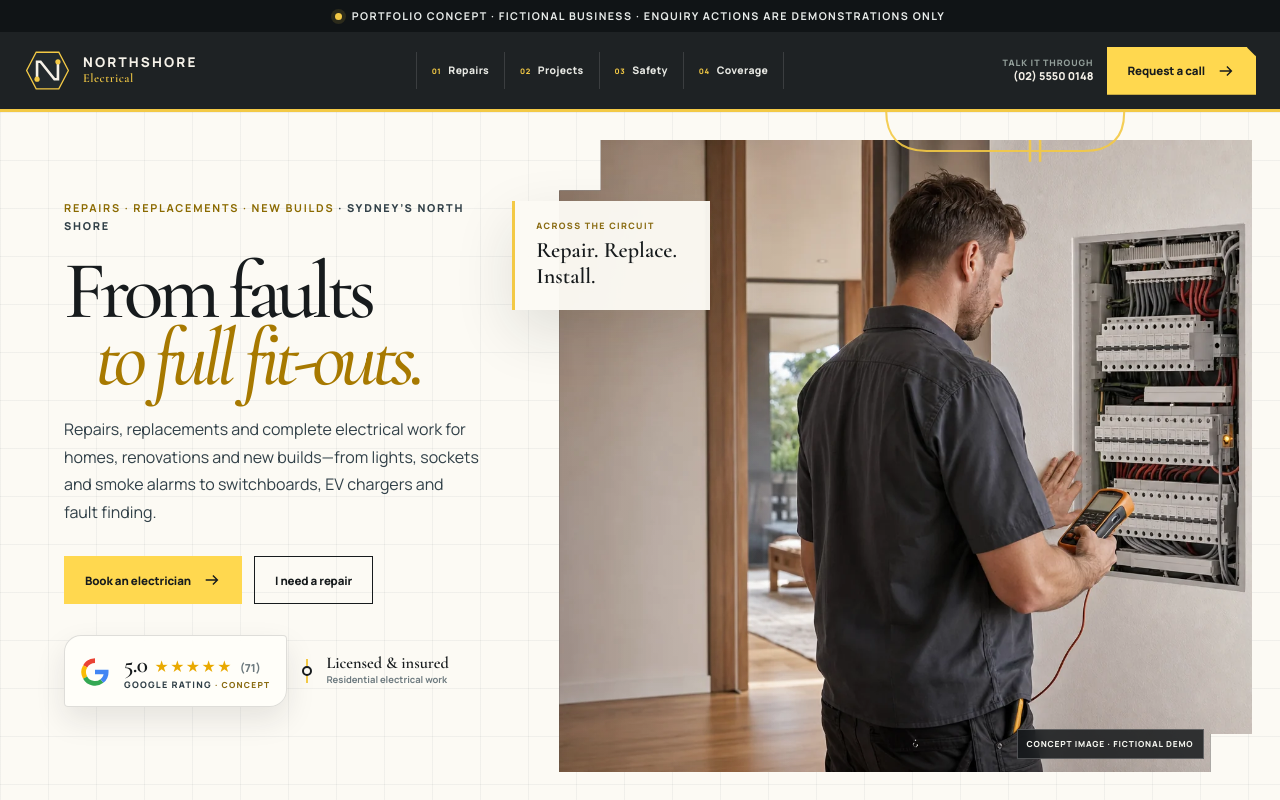
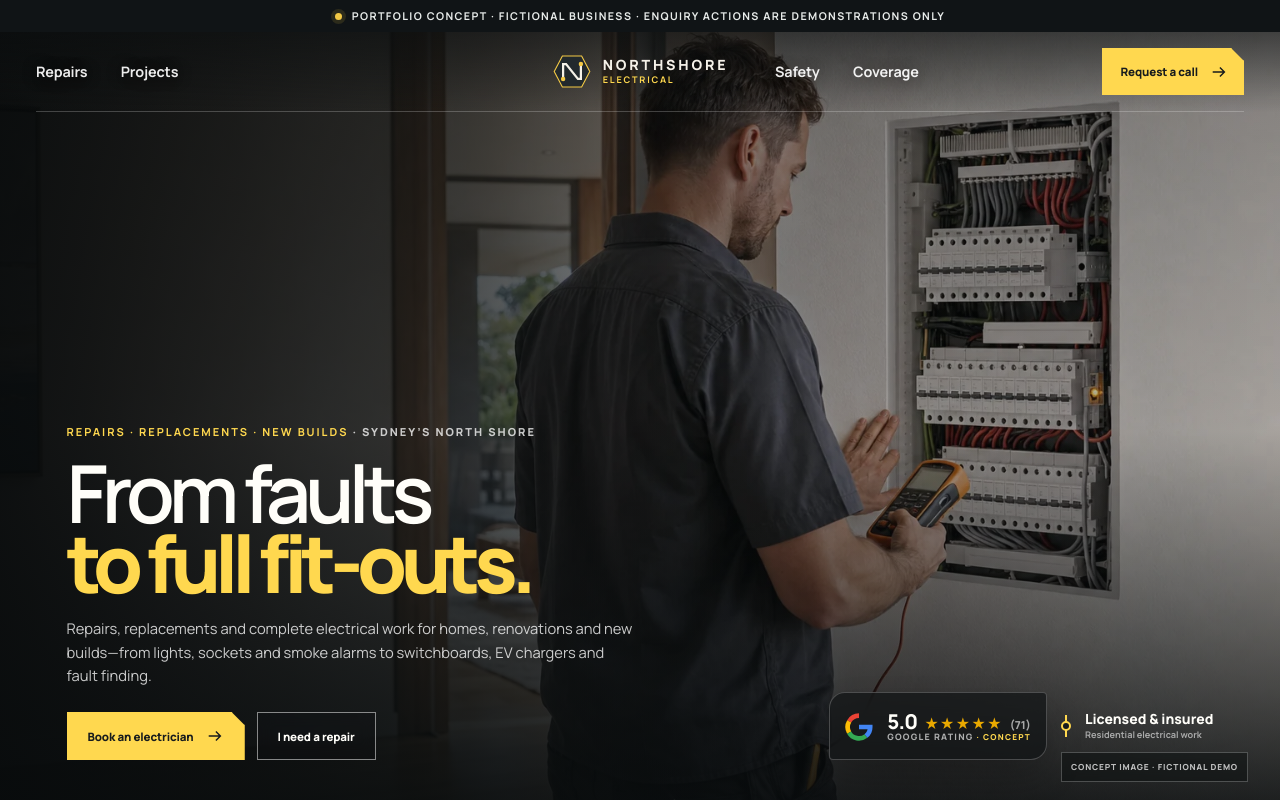
Before and after one commit to siterefresh-com-au/site-refresh, a plain HTML site: page electrician-demo.html in a window 1280 px wide. Shown: the top 800 px of the page. Drawn offline with nearby package versions, Linux system fonts and the light colour scheme.

Commit message:
Give Northshore a distinct full-bleed hero

```diff
--- a/electrician-demo.html
+++ b/electrician-demo.html
@@ -46,6 +46,7 @@
       --serif: "Cormorant Garamond", Georgia, serif;
       --max: 1240px;
       --header-h: 80px;
+      --demo-h: 32px;
     }
 
     *, *::before, *::after { box-sizing: border-box; }
@@ -109,59 +110,85 @@
     }
 
     .site-header {
-      position: sticky;
-      top: 0;
+      position: absolute;
+      top: var(--demo-h);
+      left: 0;
+      right: 0;
       z-index: 100;
       height: var(--header-h);
       color: var(--chalk);
-      background: rgba(23, 27, 29, .97);
-      border-bottom: 3px solid var(--yellow);
-      backdrop-filter: blur(14px);
+      background: linear-gradient(180deg, rgba(11, 14, 15, .55), transparent);
     }
     .header-inner {
-      width: min(var(--max), calc(100% - 48px));
+      position: relative;
+      width: min(1440px, calc(100% - 72px));
       height: 100%;
       margin-inline: auto;
       display: grid;
-      grid-template-columns: auto 1fr auto;
+      grid-template-columns: 1fr 270px 1fr;
       align-items: center;
-      gap: 34px;
+      border-bottom: 1px solid rgba(255, 255, 255, .22);
     }
-    .brand { display: inline-flex; align-items: center; gap: 12px; min-width: max-content; color: var(--chalk); }
-    .brand-mark { width: 47px; height: 43px; flex: 0 0 47px; }
-    .brand-type { display: grid; gap: 4px; line-height: 1; }
-    .brand-name { font-size: .84rem; font-weight: 800; letter-spacing: .16em; text-transform: uppercase; }
-    .brand-sub { color: var(--yellow); font-family: var(--serif); font-size: .77rem; font-weight: 600; letter-spacing: .04em; }
-    .site-nav { justify-self: center; }
-    .nav-list { margin: 0; padding: 0; display: flex; align-items: center; gap: 0; border-left: 1px solid rgba(255,255,255,.13); list-style: none; }
-    .nav-list li { border-right: 1px solid rgba(255,255,255,.13); }
-    .nav-list a { position: relative; display: flex; align-items: baseline; gap: 7px; padding: 10px 15px; color: #e7e8e3; font-size: .65rem; font-weight: 800; letter-spacing: .03em; transition: color .2s ease, background .2s ease; }
-    .nav-index { color: var(--yellow); font-size: .47rem; letter-spacing: .08em; }
+    .brand {
+      z-index: 2;
+      grid-column: 2;
+      grid-row: 1;
+      justify-self: center;
+      display: inline-flex;
+      align-items: center;
+      gap: 11px;
+      min-width: max-content;
+      color: var(--chalk);
+    }
+    .brand-mark { width: 40px; height: 37px; flex: 0 0 40px; }
+    .brand-type { display: grid; gap: 3px; line-height: 1; }
+    .brand-name { font-size: .88rem; font-weight: 800; letter-spacing: .2em; text-transform: uppercase; }
+    .brand-sub { color: var(--yellow-bright); font-family: var(--sans); font-size: .57rem; font-weight: 700; letter-spacing: .2em; text-transform: uppercase; }
+    .site-nav {
+      position: absolute;
+      inset: 0;
+      display: grid;
+      grid-template-columns: 1fr 270px 1fr;
+      align-items: center;
+      pointer-events: none;
+    }
+    .nav-list {
+      margin: 0;
+      padding: 0;
+      display: flex;
+      align-items: center;
+      gap: clamp(24px, 2.6vw, 44px);
+      list-style: none;
+    }
+    .nav-list-left { grid-column: 1; grid-row: 1; justify-self: start; }
+    .nav-list-right { grid-column: 3; grid-row: 1; justify-self: start; }
+    .nav-list, .nav-list a { pointer-events: auto; }
+    .nav-list a {
+      position: relative;
+      display: flex;
+      align-items: center;
+      gap: 8px;
+      padding: 11px 0;
+      color: rgba(255, 255, 255, .92);
+      font-size: .9rem;
+      font-weight: 700;
+      letter-spacing: -.01em;
+      text-shadow: 0 1px 16px rgba(0, 0, 0, .45);
+      transition: color .2s ease;
+    }
     .nav-list a::after {
       position: absolute;
-      left: 15px;
-      right: calc(100% - 15px);
+      left: 0;
+      right: 100%;
       bottom: 5px;
       height: 2px;
       content: "";
-      background: var(--yellow);
+      background: var(--yellow-bright);
       transition: right .25s ease;
     }
-    .nav-list a:hover, .nav-list a:focus-visible { color: var(--white); background: rgba(255,255,255,.045); }
-    .nav-list a:hover::after, .nav-list a:focus-visible::after { right: 15px; }
-    .header-actions { display: flex; align-items: center; gap: 13px; }
-    .call-preview {
-      border: 0;
-      padding: 0;
-      color: var(--chalk);
-      background: transparent;
-      cursor: pointer;
-      font-size: .68rem;
-      font-weight: 800;
-      line-height: 1.25;
-      text-align: right;
-    }
-    .call-preview span { display: block; color: #939f9a; font-size: .55rem; letter-spacing: .11em; text-transform: uppercase; }
+    .nav-list a:hover, .nav-list a:focus-visible { color: var(--yellow-bright); }
+    .nav-list a:hover::after, .nav-list a:focus-visible::after { right: 0; }
+    .header-actions { z-index: 2; grid-column: 3; grid-row: 1; justify-self: end; display: flex; align-items: center; }
     .header-cta, .button {
       min-height: 48px;
       display: inline-flex;
@@ -179,7 +206,7 @@
       transition: color .25s ease, background .25s ease, transform .25s ease;
     }
     .header-cta:hover, .button:hover { color: var(--ink); background: var(--yellow-bright); transform: translateY(-2px); }
-    .site-header .header-cta { color: var(--ink); background: var(--yellow-bright); border-color: var(--yellow-bright); clip-path: polygon(0 0, calc(100% - 10px) 0, 100% 10px, 100% 100%, 0 100%); }
+    .site-header .header-cta { min-height: 46px; padding-inline: 18px 15px; color: var(--ink); background: var(--yellow-bright); border-color: var(--yellow-bright); clip-path: polygon(0 0, calc(100% - 13px) 0, 100% 13px, 100% 100%, 0 100%); }
     .site-header .header-cta:hover { color: var(--ink); background: var(--chalk); border-color: var(--chalk); }
     .button-light { color: var(--ink); background: var(--yellow-bright); border-color: var(--yellow-bright); }
     .button-light:hover { color: var(--chalk); background: var(--ink); border-color: var(--ink); }
@@ -227,53 +254,98 @@
 
     .hero {
       position: relative;
+      isolation: isolate;
       overflow: hidden;
-      min-height: min(820px, calc(100svh - 112px));
-      background-color: var(--paper);
-      background-image: linear-gradient(rgba(49, 64, 72, .055) 1px, transparent 1px), linear-gradient(90deg, rgba(49, 64, 72, .055) 1px, transparent 1px);
-      background-size: 48px 48px;
+      height: calc(100svh - 32px);
+      min-height: 620px;
+      max-height: 900px;
+      color: var(--white);
+      background: #14191b;
+    }
+    .hero::after {
+      position: absolute;
+      inset: auto 0 0;
+      z-index: 2;
+      height: 4px;
+      content: "";
+      background: linear-gradient(90deg, var(--yellow-bright) 0 19%, rgba(255, 216, 79, .15) 19% 100%);
     }
     .hero-inner {
-      width: min(1510px, 100%);
-      min-height: min(820px, calc(100svh - 112px));
-      margin-inline: auto;
-      display: grid;
-      grid-template-columns: minmax(470px, .9fr) minmax(590px, 1.16fr);
-      align-items: stretch;
-    }
-    .hero-copy {
       position: relative;
       z-index: 4;
-      align-self: center;
-      padding: 48px clamp(32px, 5vw, 72px) 54px clamp(38px, 5vw, 78px);
+      width: 100%;
+      height: 100%;
+      margin-inline: auto;
+      display: flex;
+      align-items: flex-end;
+      padding: clamp(124px, 18vh, 178px) clamp(36px, 5.2vw, 86px) clamp(38px, 5vh, 60px);
     }
-    .hero-kicker { margin-bottom: 23px; color: var(--slate); font-size: .68rem; font-weight: 800; letter-spacing: .16em; text-transform: uppercase; }
-    .hero-kicker b { color: #8b6a00; }
-    .hero h1 { max-width: 660px; margin-bottom: 24px; font-family: var(--serif); font-size: clamp(4.6rem, 6.4vw, 6.8rem); font-weight: 500; letter-spacing: -.07em; line-height: .82; }
-    .hero h1 em { display: block; margin-left: .38em; color: #a77900; font-weight: 500; }
-    .hero-lead { max-width: 570px; margin-bottom: 30px; color: var(--slate); font-size: clamp(.98rem, 1.25vw, 1.1rem); line-height: 1.72; }
-    .hero-actions { display: flex; flex-wrap: wrap; align-items: center; gap: 12px; margin-bottom: 31px; }
-    .hero-trust { width: min(100%, 470px); display: flex; align-items: center; gap: 19px; }
+    .hero-copy { position: relative; z-index: 3; width: min(650px, 56vw); }
+    .hero-kicker {
+      margin-bottom: 16px;
+      color: rgba(255, 255, 255, .76);
+      font-size: .69rem;
+      font-weight: 800;
+      letter-spacing: .18em;
+      text-transform: uppercase;
+    }
+    .hero-kicker b { color: var(--yellow-bright); }
+    .hero h1 {
+      max-width: 760px;
+      margin-bottom: 19px;
+      font-family: var(--sans);
+      font-size: clamp(3.65rem, 6.25vw, 6.55rem);
+      font-weight: 600;
+      letter-spacing: -.075em;
+      line-height: .88;
+    }
+    .hero h1 em {
+      display: block;
+      color: var(--yellow-bright);
+      font-family: var(--sans);
+      font-style: normal;
+      font-weight: 800;
+      letter-spacing: -.082em;
+    }
+    .hero-lead { max-width: 570px; margin-bottom: 24px; color: rgba(255, 255, 255, .78); font-size: clamp(.92rem, 1.05vw, 1.04rem); line-height: 1.6; }
+    .hero-actions { display: flex; flex-wrap: wrap; align-items: center; gap: 12px; margin-bottom: 0; }
+    .hero .button { border-color: rgba(255, 255, 255, .5); }
+    .hero .button-light { color: var(--ink); background: var(--yellow-bright); border-color: var(--yellow-bright); clip-path: polygon(0 0, calc(100% - 13px) 0, 100% 13px, 100% 100%, 0 100%); }
+    .hero .button-ghost { color: var(--white); border-color: rgba(255, 255, 255, .5); background: rgba(12, 16, 17, .18); backdrop-filter: blur(8px); }
+    .hero .button-ghost:hover { color: var(--ink); border-color: var(--white); background: var(--white); }
+    .hero-trust {
+      position: absolute;
+      z-index: 3;
+      right: clamp(36px, 5.2vw, 86px);
+      bottom: clamp(38px, 5vh, 60px);
+      width: min(440px, 36vw);
+      display: flex;
+      align-items: center;
+      justify-content: flex-end;
+      gap: 18px;
+    }
     .google-rating-card {
-      min-height: 72px;
+      min-height: 68px;
       flex: 0 0 auto;
       display: flex;
       align-items: center;
-      gap: 13px;
-      padding: 11px 16px 10px 14px;
-      border: 1px solid rgba(23, 27, 29, .14);
-      border-radius: 17px 4px 17px 4px;
-      background: rgba(255, 254, 249, .96);
-      box-shadow: 0 13px 30px rgba(25, 33, 36, .1);
+      gap: 12px;
+      padding: 10px 15px 9px 13px;
+      color: var(--white);
+      border: 1px solid rgba(255, 255, 255, .22);
+      border-radius: 16px 4px 16px 4px;
+      background: rgba(15, 19, 20, .68);
+      box-shadow: 0 18px 35px rgba(0, 0, 0, .2);
+      backdrop-filter: blur(12px);
     }
     .google-mark { width: 32px; height: 32px; flex: 0 0 32px; }
     .rating-copy { display: grid; gap: 1px; line-height: 1.1; }
     .rating-line { display: flex; align-items: baseline; gap: 7px; white-space: nowrap; }
-    .rating-score { font-family: var(--serif); font-size: 1.45rem; font-weight: 600; letter-spacing: -.03em; }
+    .rating-score { font-family: var(--sans); font-size: 1.28rem; font-weight: 800; letter-spacing: -.04em; }
     .rating-stars { color: #e9a900; font-size: .88rem; letter-spacing: .07em; }
-    .rating-count { color: var(--steel); font-size: .69rem; font-weight: 800; }
-    .rating-label { color: var(--slate); font-size: .56rem; font-weight: 800; letter-spacing: .14em; text-transform: uppercase; }
-    .rating-label small { color: #8a6c13; font-size: .52rem; }
+    .rating-count { color: rgba(255, 255, 255, .62); font-size: .69rem; font-weight: 800; }
+    .rating-label { color: rgba(255, 255, 255, .65); font-size: .55rem; font-weight: 800; letter-spacing: .14em; text-transform: uppercase; }
+    .rating-label small { color: var(--yellow-bright); font-size: .51rem; }
     .hero-credential { position: relative; display: grid; gap: 2px; padding-left: 20px; }
     .hero-credential::before {
       position: absolute;
@@ -282,7 +354,7 @@
       bottom: 4px;
       width: 2px;
       content: "";
-      background: var(--yellow);
+      background: var(--yellow-bright);
     }
     .hero-credential::after {
       position: absolute;
@@ -291,32 +363,25 @@
       width: 10px;
       height: 10px;
       content: "";
-      border: 2px solid var(--ink);
+      border: 2px solid var(--yellow-bright);
       border-radius: 50%;
-      background: var(--paper);
+      background: var(--ink);
       transform: translateY(-50%);
     }
-    .hero-credential strong { font-family: var(--serif); font-size: 1.02rem; font-weight: 600; line-height: 1.05; }
-    .hero-credential span { color: var(--steel); font-size: .59rem; font-weight: 700; line-height: 1.35; }
-    .hero-media { position: relative; min-height: 100%; padding: 28px 28px 28px 0; }
-    .hero-photo { position: relative; height: 100%; min-height: 560px; overflow: hidden; background: var(--ink-2); clip-path: polygon(6% 0, 100% 0, 100% 94%, 94% 94%, 94% 100%, 0 100%, 0 8%, 6% 8%); }
-    .hero-photo img { height: 100%; object-fit: cover; object-position: 56% center; }
-    .hero-photo::after { position: absolute; inset: 0; content: ""; background: linear-gradient(90deg, rgba(19, 25, 27, .08), transparent 35%); }
-    .hero-note {
+    .hero-credential strong { color: var(--white); font-family: var(--sans); font-size: .87rem; font-weight: 800; line-height: 1.1; }
+    .hero-credential span { color: rgba(255, 255, 255, .58); font-size: .57rem; font-weight: 700; line-height: 1.35; }
+    .hero-media { position: absolute; inset: 0; z-index: 1; }
+    .hero-photo { position: absolute; inset: 0; overflow: hidden; background: var(--ink-2); }
+    .hero-photo img { width: 100%; height: 100%; object-fit: cover; object-position: 56% center; }
+    .hero-photo::after {
       position: absolute;
-      left: -47px;
-      top: 13%;
-      z-index: 5;
-      width: 198px;
-      padding: 18px 18px 19px 21px;
-      background: rgba(252, 250, 244, .96);
-      border-left: 3px solid var(--yellow);
-      box-shadow: var(--shadow);
+      inset: 0;
+      content: "";
+      background:
+        linear-gradient(90deg, rgba(8, 11, 12, .94) 0%, rgba(10, 14, 15, .77) 30%, rgba(11, 15, 17, .25) 60%, rgba(11, 15, 17, .13) 100%),
+        linear-gradient(0deg, rgba(8, 11, 12, .88) 0%, rgba(8, 11, 12, .15) 48%, rgba(8, 11, 12, .34) 100%);
     }
-    .hero-note span { display: block; margin-bottom: 4px; color: #8a6c13; font-size: .55rem; font-weight: 800; letter-spacing: .16em; text-transform: uppercase; }
-    .hero-note strong { font-family: var(--serif); font-size: 1.38rem; font-weight: 600; line-height: 1.05; }
-    .hero-circuit { position: absolute; top: -115px; right: 0; z-index: 2; width: 46%; height: 180px; color: var(--yellow); opacity: .9; pointer-events: none; }
-    .hero-photo .concept-label { right: 7%; }
+    .hero-photo .concept-label { right: clamp(20px, 2.5vw, 40px); bottom: 18px; color: rgba(255,255,255,.72); background: rgba(10, 13, 14, .48); }
 
     .signal-section { position: relative; overflow: hidden; padding: 112px 0 120px; background: var(--ink); color: var(--chalk); }
     .signal-section::before {
@@ -499,20 +564,20 @@
 
     @media (max-width: 1120px) {
       .header-inner { grid-template-columns: auto 1fr auto; }
-      .site-nav { position: fixed; inset: var(--header-h) auto auto 0; width: 100vw; max-width: none; justify-self: stretch; display: none; padding: 18px 24px 24px; background: var(--ink-2); border-bottom: 3px solid var(--yellow); box-shadow: 0 22px 30px rgba(20,25,27,.2); }
+      .brand { grid-column: 1; justify-self: start; }
+      .site-nav { position: fixed; inset: calc(var(--demo-h) + var(--header-h)) auto auto 0; width: 100vw; max-width: none; max-height: calc(100svh - var(--demo-h) - var(--header-h)); justify-self: stretch; display: none; padding: 18px 24px 24px; overflow-y: auto; pointer-events: auto; background: rgba(23, 27, 29, .98); border-bottom: 3px solid var(--yellow); box-shadow: 0 22px 30px rgba(20,25,27,.2); backdrop-filter: blur(16px); }
       .site-nav.is-open { display: block; }
       .nav-list { align-items: stretch; flex-direction: column; gap: 0; border-left: 0; }
+      .nav-list-right { margin: 0; }
       .nav-list li { border-right: 0; }
-      .nav-list a { display: flex; gap: 13px; padding: 15px 2px; border-bottom: 1px solid rgba(255,255,255,.13); color: var(--chalk); font-family: var(--sans); font-size: .84rem; letter-spacing: .08em; text-transform: uppercase; }
-      .nav-index { min-width: 20px; font-size: .52rem; }
+      .nav-list a { display: flex; gap: 13px; padding: 15px 2px; border-bottom: 1px solid rgba(255,255,255,.13); color: var(--chalk); font-family: var(--sans); font-size: .92rem; letter-spacing: .06em; text-transform: uppercase; text-shadow: none; }
       .nav-list a::after { display: none; }
-      .menu-toggle { display: block; justify-self: end; }
-      .header-actions { justify-self: end; }
-      .header-actions .call-preview { display: none; }
-      .hero-inner { grid-template-columns: .82fr 1.18fr; }
-      .hero-copy { padding-left: 32px; }
-      .hero h1 { font-size: clamp(4rem, 7.6vw, 5.5rem); }
-      .hero-note { left: -24px; }
+      .menu-toggle { z-index: 3; grid-column: 3; grid-row: 1; display: block; justify-self: end; }
+      .header-actions { display: none; }
+      .hero-inner { flex-direction: column; justify-content: flex-end; align-items: flex-start; }
+      .hero-copy { width: min(650px, 68vw); }
+      .hero-trust { position: static; width: auto; justify-content: flex-start; margin-top: 22px; }
+      .hero h1 { font-size: clamp(3.8rem, 8vw, 5.65rem); }
       .service-row { grid-template-columns: 36px minmax(145px,.8fr) 1.2fr auto; }
     }
 
@@ -520,15 +585,12 @@
       :root { --header-h: 69px; }
       html { scroll-padding-top: 76px; }
       .header-inner, .section-shell { width: min(100% - 32px, var(--max)); }
-      .header-actions .header-cta { display: none; }
-      .hero { min-height: auto; }
-      .hero-inner { min-height: auto; grid-template-columns: 1fr; }
-      .hero-copy { padding: 72px 25px 45px; }
-      .hero h1 { max-width: 610px; font-size: clamp(4.3rem, 13vw, 6.4rem); }
-      .hero-media { min-height: 610px; padding: 0 17px 24px; }
-      .hero-photo { min-height: 610px; }
-      .hero-note { left: 14px; top: 28px; }
-      .hero-circuit { width: 72%; }
+      .hero { height: calc(100svh - var(--demo-h)); min-height: 720px; max-height: 920px; }
+      .hero-inner { padding: 130px 32px 42px; }
+      .hero-copy { width: min(650px, 82vw); }
+      .hero h1 { max-width: 610px; font-size: clamp(3.75rem, 11vw, 5.4rem); }
+      .hero-photo img { object-position: 61% center; }
+      .hero-photo::after { background: linear-gradient(90deg, rgba(8,11,12,.9), rgba(8,11,12,.48) 64%, rgba(8,11,12,.2)), linear-gradient(0deg, rgba(8,11,12,.95), rgba(8,11,12,.14) 65%, rgba(8,11,12,.42)); }
       .signal-grid, .services-grid, .process-top, .future-head, .handover-grid, .areas-grid, .faq-grid, .contact-grid { grid-template-columns: 1fr; }
       .signal-heading, .faq-intro { position: static; }
       .signal-grid, .services-grid, .faq-grid { gap: 48px; }
@@ -547,30 +609,29 @@
     }
 
     @media (max-width: 620px) {
+      :root { --demo-h: 42px; }
       body { padding-bottom: calc(66px + env(safe-area-inset-bottom)); }
       .demo-bar { min-height: 42px; padding-inline: 12px; font-size: .54rem; }
       .brand-mark { width: 38px; height: 38px; flex-basis: 38px; }
       .brand-name { font-size: .8rem; }
       .brand-sub { font-size: .48rem; }
       .display { font-size: clamp(2.8rem, 14vw, 4rem); }
-      .hero-copy { padding: 36px 25px 23px; }
+      .hero { min-height: 720px; }
+      .hero-inner { padding: 116px 20px calc(84px + env(safe-area-inset-bottom)); }
+      .hero-copy { width: 100%; }
       .hero-kicker { margin-bottom: 14px; font-size: .59rem; letter-spacing: .1em; }
-      .hero h1 { margin-bottom: 14px; font-size: clamp(3.55rem, 18vw, 4.4rem); }
-      .hero h1 em { margin-left: .1em; }
-      .hero-lead { margin-bottom: 18px; font-size: .91rem; line-height: 1.55; }
+      .hero h1 { margin-bottom: 14px; font-size: clamp(3.2rem, 15vw, 4.1rem); line-height: .9; }
+      .hero-lead { max-width: 480px; margin-bottom: 17px; font-size: .84rem; line-height: 1.5; }
       .hero-actions { align-items: stretch; flex-direction: column; gap: 8px; margin-bottom: 0; }
       .hero-actions .button { width: 100%; }
-      .hero-trust { margin-top: 18px; gap: 14px; }
+      .hero-trust { margin-top: 14px; gap: 14px; }
       .google-rating-card { min-height: 65px; padding: 9px 13px 8px 11px; }
       .google-mark { width: 29px; height: 29px; flex-basis: 29px; }
       .rating-score { font-size: 1.3rem; }
       .rating-stars { font-size: .78rem; }
-      .hero-credential { padding-left: 16px; }
-      .hero-credential strong { font-size: .94rem; }
-      .hero-credential span { font-size: .54rem; }
-      .hero-media, .hero-photo { min-height: 470px; }
-      .hero-photo img { object-position: 62% center; }
-      .hero-note { display: none; }
+      .hero-credential { display: none; }
+      .hero-photo img { object-position: 64% center; }
+      .hero-photo .concept-label { display: none; }
       .signal-section, .services, .process, .future, .handover, .areas, .faq, .contact { padding-block: 84px; }
       .pathway { grid-template-columns: 28px 1fr auto; gap: 12px; }
       .pathway-copy small { display: none; }
@@ -611,11 +672,9 @@
     @media (max-width: 360px) {
       .header-inner, .section-shell { width: min(100% - 24px, var(--max)); }
       .brand-sub { display: none; }
-      .hero-copy { padding-inline: 17px; }
-      .hero h1 { font-size: 3.55rem; }
-      .hero-trust { align-items: stretch; flex-direction: column; }
+      .hero-inner { padding-inline: 16px; }
+      .hero h1 { font-size: 3.1rem; }
       .google-rating-card { width: max-content; max-width: 100%; }
-      .hero-credential { min-height: 38px; margin-left: 6px; }
     }
 
     @media (prefers-reduced-motion: reduce) {
@@ -646,19 +705,17 @@
     </a>
 
     <nav class="site-nav" id="site-nav" aria-label="Primary navigation">
-      <ul class="nav-list">
-        <li><a href="#problems"><span class="nav-index" aria-hidden="true">01</span>Repairs</a></li>
-        <li><a href="#services"><span class="nav-index" aria-hidden="true">02</span>Projects</a></li>
-        <li><a href="#process"><span class="nav-index" aria-hidden="true">03</span>Safety</a></li>
-        <li><a href="#areas"><span class="nav-index" aria-hidden="true">04</span>Coverage</a></li>
+      <ul class="nav-list nav-list-left">
+        <li><a href="#problems">Repairs</a></li>
+        <li><a href="#services">Projects</a></li>
+      </ul>
+      <ul class="nav-list nav-list-right">
+        <li><a href="#process">Safety</a></li>
+        <li><a href="#areas">Coverage</a></li>
       </ul>
     </nav>
 
     <div class="header-actions">
-      <button class="call-preview" type="button" data-demo-call>
-        <span>Talk it through</span>
-        (02) 5550 0148
-      </button>
       <a class="header-cta" href="#quote">Request a call
         <svg viewBox="0 0 20 20" fill="none" aria-hidden="true"><path d="M3 10h13M11 5l5 5-5 5" stroke="currentColor" stroke-width="1.6"/></svg>
       </a>
@@ -672,12 +729,6 @@
 
 <main id="main-content">
   <section class="hero" id="top" aria-labelledby="hero-title">
-    <svg class="hero-circuit" viewBox="0 0 700 190" fill="none" aria-hidden="true">
-      <path d="M700 50H570c-44 0-55 22-55 55v20c0 31-17 46-48 46H280c-32 0-48-17-48-48V77c0-31-17-47-48-47H0" stroke="currentColor" stroke-width="2.5"/>
-      <circle cx="570" cy="50" r="8" fill="#fcfaf4" stroke="currentColor" stroke-width="2.5"/>
-      <path d="M403 158v26m12-26v26" stroke="currentColor" stroke-width="3"/>
-      <circle cx="232" cy="77" r="7" fill="#fcfaf4" stroke="currentColor" stroke-width="2.5"/>
-    </svg>
     <div class="hero-inner">
       <div class="hero-copy">
         <div class="hero-kicker"><b>Repairs · replacements · new builds</b> · Sydney’s North Shore</div>
@@ -689,6 +740,8 @@
           </a>
           <button class="button button-ghost" type="button" data-prefill="Fault finding or repair" data-message="Something electrical needs repairing or replacing and I would like it checked.">I need a repair</button>
         </div>
+      </div>
+
       <div class="hero-trust">
         <div class="google-rating-card" role="img" aria-label="Concept Google rating: 5.0 out of 5 stars from 71 reviews">
           <svg class="google-mark" viewBox="0 0 48 48" aria-hidden="true">
@@ -707,17 +760,12 @@
           <span>Residential electrical work</span>
         </div>
       </div>
-      </div>
 
       <div class="hero-media">
         <figure class="hero-photo">
           <img src="img/northshore-electrical/hero-switchboard-v1.webp" width="1536" height="1024" alt="Electrician testing a modern residential switchboard in a North Shore home" fetchpriority="high" decoding="async">
           <figcaption class="concept-label">Concept image · fictional demo</figcaption>
         </figure>
-        <div class="hero-note" aria-hidden="true">
-          <span>Across the circuit</span>
-          <strong>Repair. Replace. Install.</strong>
-        </div>
       </div>
     </div>
   </section>
```
Also changed, not shown: work.html (+32 -31 lines). Lines whose indentation alone changed are shown as unchanged.
